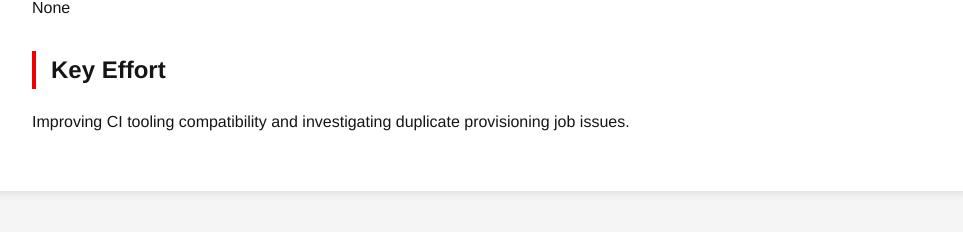
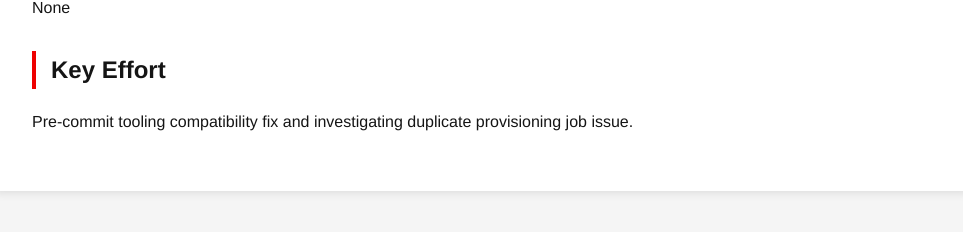
Before and after one commit to tzvatot/daily-status, a Jekyll site: the page built from 2026-03-08.md, in a window 1280 px wide. Shown: the part 443-675 px from the top of the page, without its empty margins (158-1121 px from the left). Built offline with Jekyll 4.4.1, drawn with Linux system fonts in a browser that asks for light colours.

Commit message:
Daily status update - 2026-03-08

```diff
--- a/2026-03-08.md
+++ b/2026-03-08.md
@@ -16,4 +16,4 @@ date: 2026-03-08
 None
 
 ## Key Effort
-Improving CI tooling compatibility and investigating duplicate provisioning job issues.
+Pre-commit tooling compatibility fix and investigating duplicate provisioning job issue.
```
